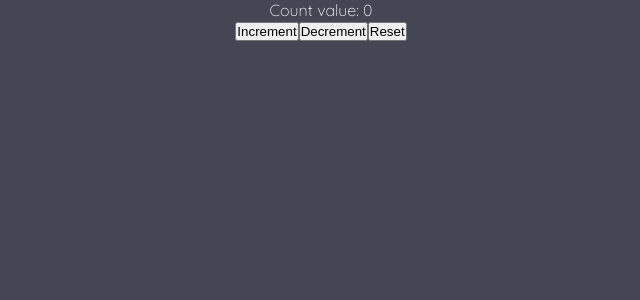
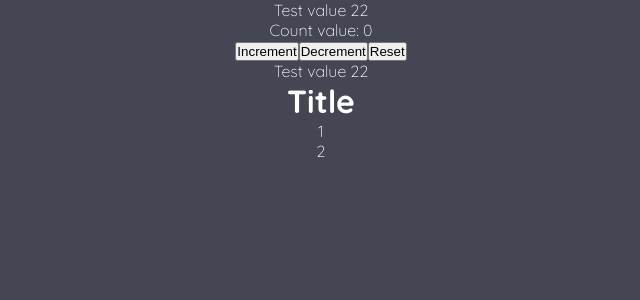
Before and after one commit to RichardBray/react-vite-course, a React (Vite) app: page / in a window 1280 px wide. Shown: the top 300 px of the page, without its empty margins (319-959 px from the left). Built offline with nearby package versions, Linux system fonts and the light colour scheme.

Commit message:
feat(App.jsx): add CounterProvider and Details component to App component feat(CounterContext.jsx): create CounterContext and CounterProvider components feat(Counter.jsx): add useContext hook to get value from CounterContext feat(Details.jsx): add useContext hook to get value from CounterContext

```diff
--- a/src/App.jsx
+++ b/src/App.jsx
@@ -1,17 +1,19 @@
 import Counter from './components/Counter';
-import { videos } from './video-data.js';
-import styles from './App.module.css'
+import styles from './App.module.css';
+import { CounterProvider } from './CounterContext';
+import Details from './components/Details';
 
 function App() {
   const darkMode = true;
-  const darkModeClass = darkMode
-    ? styles['dark-mode']
-    : styles['light-mode'];
+  const darkModeClass = darkMode ? styles['dark-mode'] : styles['light-mode'];
 
   return (
-    <div className={`${styles.wrapper} ${darkModeClass}`}>
-      <Counter />
-    </div>
+    <CounterProvider>
+      <div className={`${styles.wrapper} ${darkModeClass}`}>
+        <Counter />
+        <Details />
+      </div>
+    </CounterProvider>
   );
 }
 
--- /dev/null
+++ b/src/CounterContext.jsx
@@ -0,0 +1,8 @@
+import { createContext } from 'react';
+
+export const CounterContext = createContext(null);
+
+export function CounterProvider(props) {
+  const value = 'Test value 22';
+  return <CounterContext.Provider value={value}>{props.children}</CounterContext.Provider>;
+}
--- a/src/components/Counter.jsx
+++ b/src/components/Counter.jsx
@@ -1,8 +1,9 @@
-import { useReducer } from 'react';
+import { useReducer, useContext } from 'react';
+import { CounterContext } from '../CounterContext';
 
 export default function Counter() {
   const initialState = { count: 0 };
-
+  const value = useContext(CounterContext);
   function counterReducer(state, action) {
     const actions = {
       increment: () => ({ count: state.count + 1 }),
@@ -17,6 +18,7 @@ export default function Counter() {
 
   return (
     <>
+      <div>{value}</div>
       <div>Count value: {state.count}</div>
       <button onClick={() => dispatch({ type: 'increment' })}>Increment</button>
       <button onClick={() => dispatch({ type: 'decrement' })}>Decrement</button>
--- a/src/components/Details.jsx
+++ b/src/components/Details.jsx
@@ -1,7 +1,13 @@
+import { useContext } from 'react';
+import { CounterContext } from '../CounterContext';
+
 
 export default function Details() {
+  const value = useContext(CounterContext);
+
   return (
     <>
+      <div>{value}</div>
       <h1>Title</h1>
       <p>1</p>
       <p>2</p>
```
